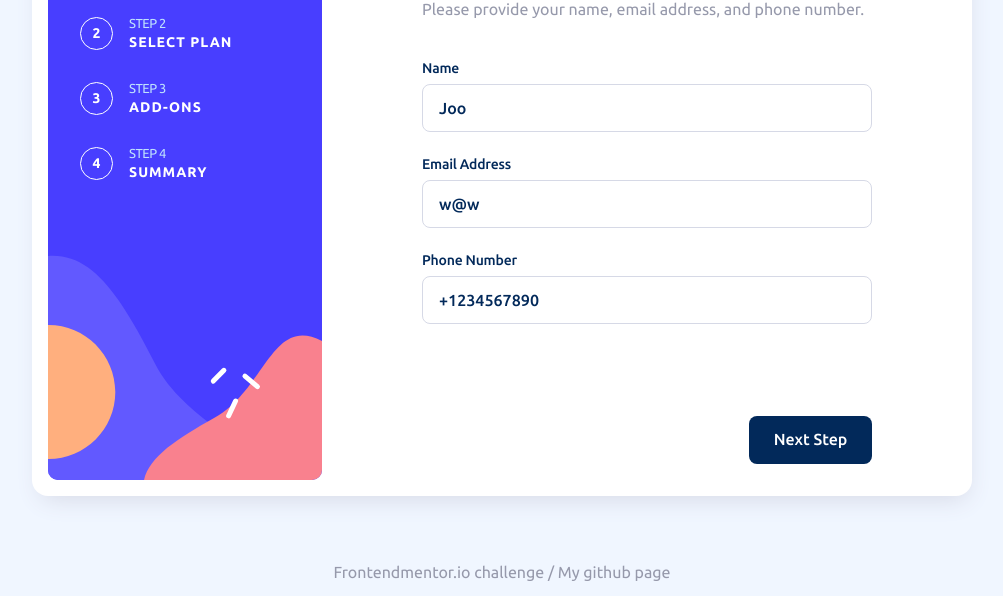
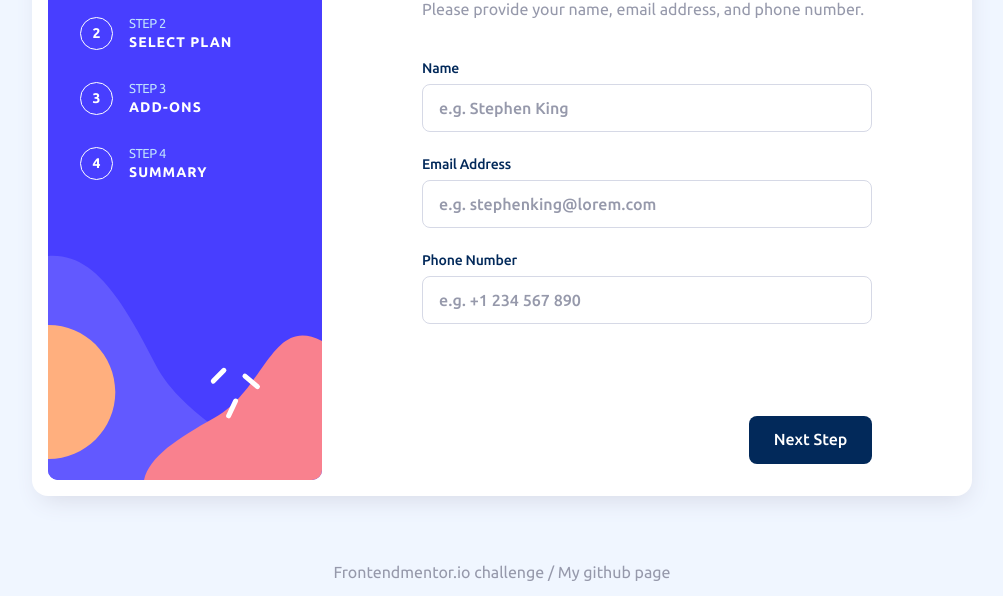
Before and after one commit to khoncharov/fm-multi-step-form, a website built with webpack: page src/index.html in a window 1280 px wide. Shown: the part 204-800 px from the top of the page, without its empty margins (138-1141 px from the left). Built offline with nearby package versions, Linux system fonts and the light colour scheme.

Commit message:
fix: hotfix

```diff
--- a/src/index.html
+++ b/src/index.html
@@ -8,7 +8,7 @@
     <link rel="icon" type="image/png" sizes="32x32" href="/assets/favicon-32x32.png" />
   </head>
   <body>
-    <div id="app">
+    <main id="app">
       <form class="form" id="form" novalidate autocomplete="off">
         <ul class="form__sidebar" aria-label="Form steps">
           <li class="sidebar-item">
@@ -46,7 +46,6 @@
                 id="form-input-name"
                 type="text"
                 placeholder="e.g. Stephen King"
-                value="Joo"
                 aria-required="true"
                 aria-invalid="false"
                 aria-errormessage="form-input-name-err"
@@ -60,7 +59,6 @@
                 id="form-input-email"
                 type="email"
                 placeholder="e.g. stephenking@lorem.com"
-                value="w@w"
                 aria-required="true"
                 aria-invalid="false"
                 aria-errormessage="form-input-email-err"
@@ -74,7 +72,6 @@
                 id="form-input-tel"
                 type="tel"
                 placeholder="e.g. +1 234 567 890"
-                value="+1234567890"
                 aria-required="true"
                 aria-invalid="false"
                 aria-errormessage="form-input-tel-err"
@@ -169,6 +166,6 @@
         <span> / </span>
         <a href="https://github.com/khoncharov">My github page</a>
       </div>
-    </div>
+    </main>
   </body>
 </html>
```
